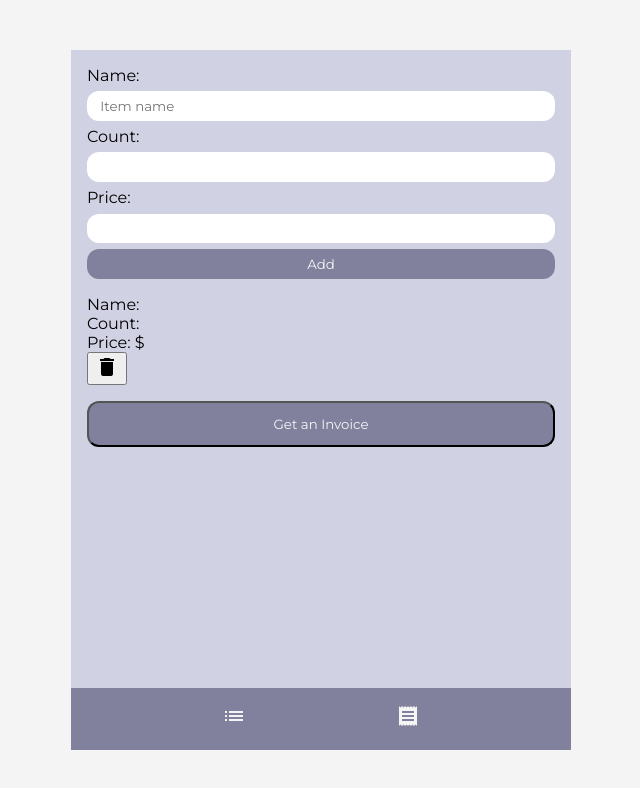
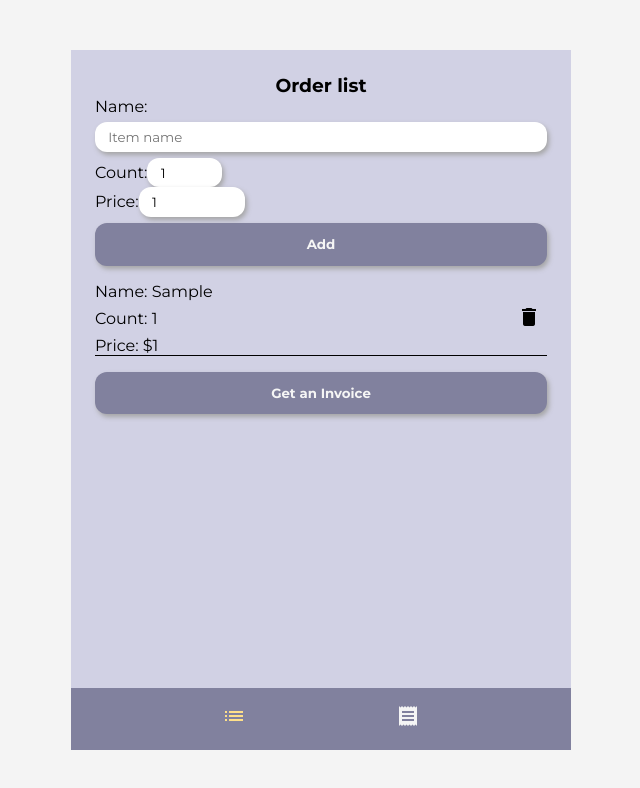
Before and after one commit to oliwierPosiakow/invoceGenerator, an Angular app: page / in a window 1280 px wide. Both pictures are taken after typing "Sample" into the empty fields and a click on the button "Add". Shown: the top 788 px of the page, without its empty margins (319-959 px from the left). Built offline with nearby package versions, Linux system fonts and the light colour scheme.

Commit message:
CSS improvements and removing item from list

```diff
--- a/src/app/UI/list-component/list-component.component.html
+++ b/src/app/UI/list-component/list-component.component.html
@@ -1,8 +1,10 @@
 <div class="item">
-  <p class="item_field">Name: {{item.name}}</p>
-  <p class="item_field">Count: {{item.count}}</p>
-  <p class="item_field">Price: ${{item.price}}</p>
-  <button class="item_delete">
+  <div class="item-fields-wrapper">
+    <p class="item_field">Name: {{item.name}}</p>
+    <p class="item_field">Count: {{item.count}}</p>
+    <p class="item_field">Price: ${{item.price}}</p>
+  </div>
+  <button class="item_delete" (click)="removeItem(item.id)">
     <mat-icon>delete</mat-icon>
   </button>
 </div>
--- a/src/app/UI/list-component/list-component.component.scss
+++ b/src/app/UI/list-component/list-component.component.scss
@@ -0,0 +1,23 @@
+.item{
+
+  display: flex;
+  justify-content: space-between;
+  align-items: center;
+  border-bottom: 1px solid black;
+  .item-fields-wrapper{
+    display: flex;
+    flex-direction: column;
+    gap: .5em;
+  }
+  &_field{
+    font-size: 1rem;
+  }
+  &_delete{
+    background: none;
+    border: none;
+    cursor: pointer;
+    &:hover{
+      color: #e65757;
+    }
+  }
+}
--- a/src/app/UI/list-component/list-component.component.ts
+++ b/src/app/UI/list-component/list-component.component.ts
@@ -1,4 +1,4 @@
-import {Component, Input} from '@angular/core';
+import {Component, EventEmitter, Input, Output} from '@angular/core';
 
 @Component({
   selector: 'app-list-component',
@@ -6,5 +6,14 @@ import {Component, Input} from '@angular/core';
   styleUrls: ['./list-component.component.scss']
 })
 export class ListComponentComponent {
-  @Input() item: {id: string, name: string, count: number, price: number}
+  @Input() item: { id: string, name: string, count: number, price: number } = {
+    id: '',
+    name: '',
+    count: 0,
+    price: 0
+  }
+  @Output() deleteItemEvent = new EventEmitter<string>()
+  removeItem(id: string){
+    this.deleteItemEvent.emit(id)
+  }
 }
--- a/src/app/UI/menu/menu.component.html
+++ b/src/app/UI/menu/menu.component.html
@@ -1,8 +1,8 @@
 <div class="menu">
   <a class="menu_link" routerLink="">
-    <mat-icon class="menu_link-icon">list</mat-icon>
+    <mat-icon class="menu_link-icon {{toggleActivePath('/')}}">list</mat-icon>
   </a>
   <a class="menu_link" routerLink="invoice">
-    <mat-icon class="menu_link-icon">receipt</mat-icon>
+    <mat-icon class="menu_link-icon {{toggleActivePath('/invoice')}}">receipt</mat-icon>
   </a>
 </div>
--- a/src/app/UI/menu/menu.component.scss
+++ b/src/app/UI/menu/menu.component.scss
@@ -1,3 +1,5 @@
+@import "src/app/styles/helper";
+
 .menu{
   position: absolute;
   left: 0;
@@ -7,11 +9,11 @@
   justify-content: center;
   gap: 30%;
   padding: 1em 0;
-  background-color: #81819e;
+  background-color: $primary;
   &_link{
     font-size: 1.5rem;
     &-icon{
-      color: #f5f5f5;
+      color: $text;
     }
   }
 }
--- a/src/app/UI/menu/menu.component.ts
+++ b/src/app/UI/menu/menu.component.ts
@@ -1,4 +1,5 @@
 import { Component } from '@angular/core';
+import {NavigationEnd, Router} from "@angular/router";
 
 
 @Component({
@@ -7,5 +8,17 @@ import { Component } from '@angular/core';
   styleUrls: ['./menu.component.scss']
 })
 export class MenuComponent {
+  constructor(private router: Router) {
+  }
+  //funkcja określająca czy dana ścieżka jest aktywna oraz nakładająca odpowiednie style na aktywną ikonę
+  toggleActivePath(desiredPath: string){
+    const currentRoute: string = this.router.url
+    if(currentRoute == desiredPath){
+      return 'active-tab'
+    }
+    else{
+      return ''
+    }
+  }
 
 }
--- a/src/app/app.component.scss
+++ b/src/app/app.component.scss
@@ -1,3 +1,4 @@
+@import "src/app/styles/helper";
 .app{
   display: flex;
   flex-direction: column;
@@ -8,5 +9,6 @@
   box-sizing: border-box;
   position: relative;
   padding: 1em;
-  background-color: #d1d1e4;
+  background-color: $background;
+  overflow: hidden;
 }
--- a/src/app/screens/lista-towarow/lista-towarow.component.html
+++ b/src/app/screens/lista-towarow/lista-towarow.component.html
@@ -1,4 +1,5 @@
 <div class="lista">
+  <h3 class="lista_title">Order list</h3>
   <form class="lista_form" [formGroup]="itemForm" (ngSubmit)="onSubmit()">
     <label for="name">Name:</label>
     <input
@@ -10,7 +11,8 @@
       maxlength="30"
       [class.invalid]="itemForm.get('name')?.invalid && (itemForm.get('name')?.dirty || itemForm.get('name')?.touched || isSubmitted)"
     >
-
+    <div class="count-price-wrapper">
+      <div>
         <label for="count">Count:</label>
         <input
           minLength="3"
@@ -21,7 +23,8 @@
           formControlName="count"
           [class.invalid]="itemForm.get('count')?.invalid && (itemForm.get('count')?.dirty || itemForm.get('count')?.touched || isSubmitted)"
         >
-
+      </div>
+      <div>
         <label for="price">Price:</label>
         <input
           type="number"
@@ -31,14 +34,16 @@
           formControlName="price"
           [class.invalid]="itemForm.get('price')?.invalid && (itemForm.get('price')?.dirty || itemForm.get('price')?.touched || isSubmitted)"
         >
+      </div>
+    </div>
 
-    <button type="submit">Add</button>
+    <button class="button" type="submit">Add</button>
   </form>
   <div class="order">
     <p class="info_msg" *ngIf="listaTowarow.length === 0">Add something to the list via form.</p>
     <div class="item" *ngFor ="let item of listaTowarow">
-      <app-list-component item=item></app-list-component>
+      <app-list-component [item]="item" (deleteItemEvent)="listaTowarowRemove($event)"></app-list-component>
     </div>
   </div>
-  <button (click)="navigateInvoice()" class="lista_submit">Get an Invoice</button>
+  <button (click)="navigateInvoice()" class="button">Get an Invoice</button>
 </div>
--- a/src/app/screens/lista-towarow/lista-towarow.component.scss
+++ b/src/app/screens/lista-towarow/lista-towarow.component.scss
@@ -1,3 +1,4 @@
+@import "src/app/styles/helper";
 .lista{
   width: 100%;
   max-height: 700px;
@@ -5,7 +6,11 @@
   display: flex;
   flex-direction: column;
   justify-content: space-between;
+  padding: .5em;
   overflow: hidden;
+  &_title{
+    text-align: center;
+  }
   &_form{
     display: flex;
     width: 100%;
@@ -15,15 +20,7 @@
       padding: .5em 1em;
       border-radius: 12px;
       border: none;
-
-    }
-    button{
-      background-color: #81819e;
-      color: #f5f5f5;
-      border: none;
-      border-radius: 12px;
-      padding: .5em 0;
-      cursor: pointer;
+      box-shadow: 2px 3px 5px #a5a5a5;
     }
   }
   .order{
@@ -36,34 +33,12 @@
     max-height: 300px;
     overflow: hidden;
     overflow-y: auto;
-    .item{
-      display: flex;
-      justify-content: space-between;
-      align-items: center;
-      &_field{
-        font-size: 1rem;
-      }
-      &_delete{
-        background: none;
-        border: none;
-        cursor: pointer;
-      }
-    }
     .info_msg{
       text-align: center;
       color: #606060;
     }
   }
-  &_submit{
-    background-color: #81819e;
-    padding: 1em .5em;
-    color: #f5f5f5;
-    text-decoration: none;
-    border-radius: 12px;
-    text-align: center;
-  }
 }
-
 .invalid{
   border: 1px solid red;
 }
--- a/src/app/screens/lista-towarow/lista-towarow.component.ts
+++ b/src/app/screens/lista-towarow/lista-towarow.component.ts
@@ -1,7 +1,7 @@
 import {Component} from '@angular/core';
 import {FormBuilder, FormControl, Validators} from "@angular/forms";
-import { v4 as uuidv4 } from 'uuid'
-import { Router } from '@angular/router';
+import {v4 as uuidv4} from 'uuid'
+import {Router} from '@angular/router';
 
 @Component({
   selector: 'app-lista-towarow',
@@ -22,17 +22,16 @@ export class ListaTowarowComponent {
     this.listaTowarow.push({id: uuidv4(), ...item.value})
   }
   listaTowarowRemove = (itemId: string) => {
-    const newList = this.listaTowarow.filter((item) => {
+    this.listaTowarow = this.listaTowarow.filter((item) => {
       return item.id !== itemId
     })
-    this.listaTowarow = newList
   }
   onSubmit(){
     // @ts-ignore
     this.listaTowarowAdd(this.itemForm)
     console.log(this.listaTowarow)
     this.isSubmitted = true
-    this.itemForm.reset()
+    this.itemForm.reset({name: '', price: 1, count: 1})
   }
   navigateInvoice(){
     this.router.navigate(['invoice'], {state: this.listaTowarow} )
--- /dev/null
+++ b/src/app/styles/helper.scss
@@ -0,0 +1,27 @@
+$primary: #81819e;
+$background: #d1d1e4;
+$text: #f5f5f5;
+$accent: #ffe08a;
+
+.button{
+  background-color: #81819e;
+  padding: 1em .5em;
+  color: $text;
+  text-decoration: none;
+  border-radius: 12px;
+  text-align: center;
+  border: none;
+  cursor: pointer;
+  box-shadow: 2px 3px 5px #a5a5a5;
+  font-weight: 700;
+  &:hover{
+    color: $accent;
+  }
+  &:active{
+    transform: scale(.99);
+    background-color: #70708a;
+  }
+}
+.active-tab{
+  color: $accent !important;
+}
```
Lines whose indentation alone changed are shown as unchanged.
